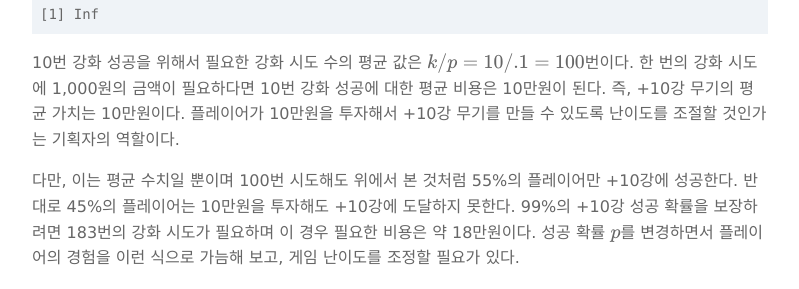
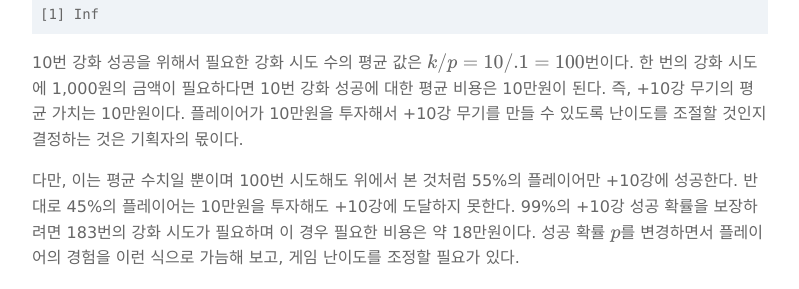
Before and after one commit to boxnwhiskr/boxnwhiskr.github.io, a Jekyll site: the page built from _posts/2015-05-21-binomial_dist_in_games.markdown, in a window 1280 px wide and 900 px high, scrolled down 6227 px. Shown: the part 207-496 px from the top of the window, without its empty margins (240-1039 px from the left). Built offline with Jekyll 4.4.1, drawn with Linux system fonts in a browser that asks for light colours; nearby versions of some CDN libraries; some web fonts are replaced; formulas are drawn with MathJax 3.

Commit message:
Polish a sentence

```diff
--- a/_posts/2015-05-21-binomial_dist_in_games.markdown
+++ b/_posts/2015-05-21-binomial_dist_in_games.markdown
@@ -211,7 +211,7 @@ $$P(X=r) = \frac{(k + r - 1)!}{k!(r-1)!}(1-p)^{r}p^{k}$$
 10번 강화 성공을 위해서 필요한 강화 시도 수의 평균 값은 $k / p = 10 / .1 = 100$번이다.
 한 번의 강화 시도에 1,000원의 금액이 필요하다면 10번 강화 성공에 대한 평균 비용은 10만원이 된다.
 즉, +10강 무기의 평균 가치는 10만원이다.
-플레이어가 10만원을 투자해서 +10강 무기를 만들 수 있도록 난이도를 조절할 것인가는 기획자의 역할이다.
+플레이어가 10만원을 투자해서 +10강 무기를 만들 수 있도록 난이도를 조절할 것인지 결정하는 것은 기획자의 몫이다.
 
 다만, 이는 평균 수치일 뿐이며 100번 시도해도 위에서 본 것처럼 55%의 플레이어만 +10강에 성공한다.
 반대로 45%의 플레이어는 10만원을 투자해도 +10강에 도달하지 못한다.
```
